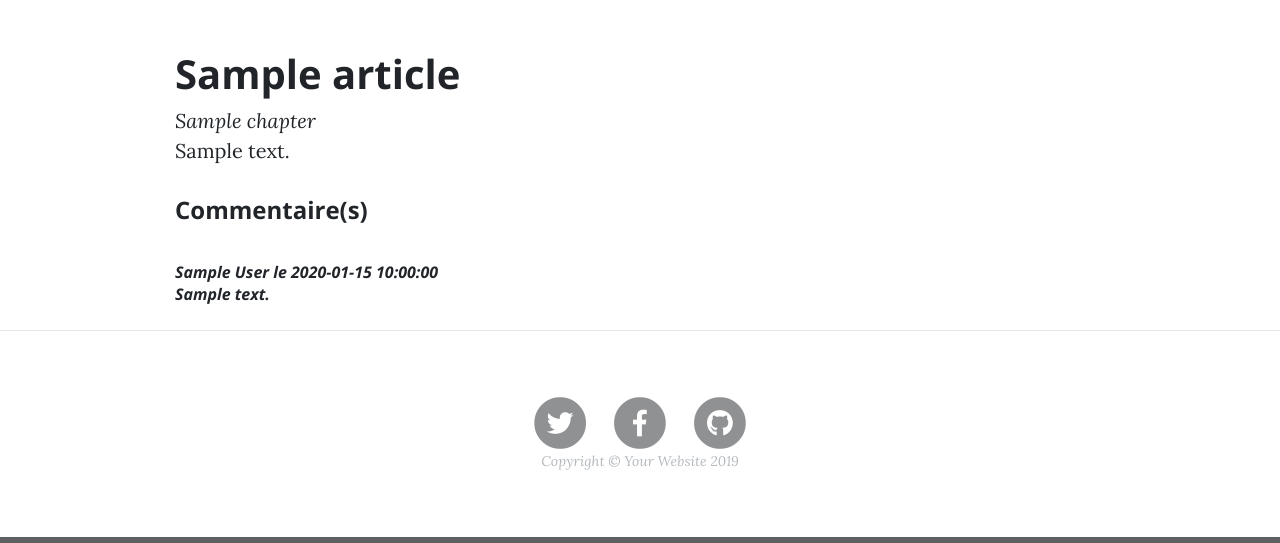
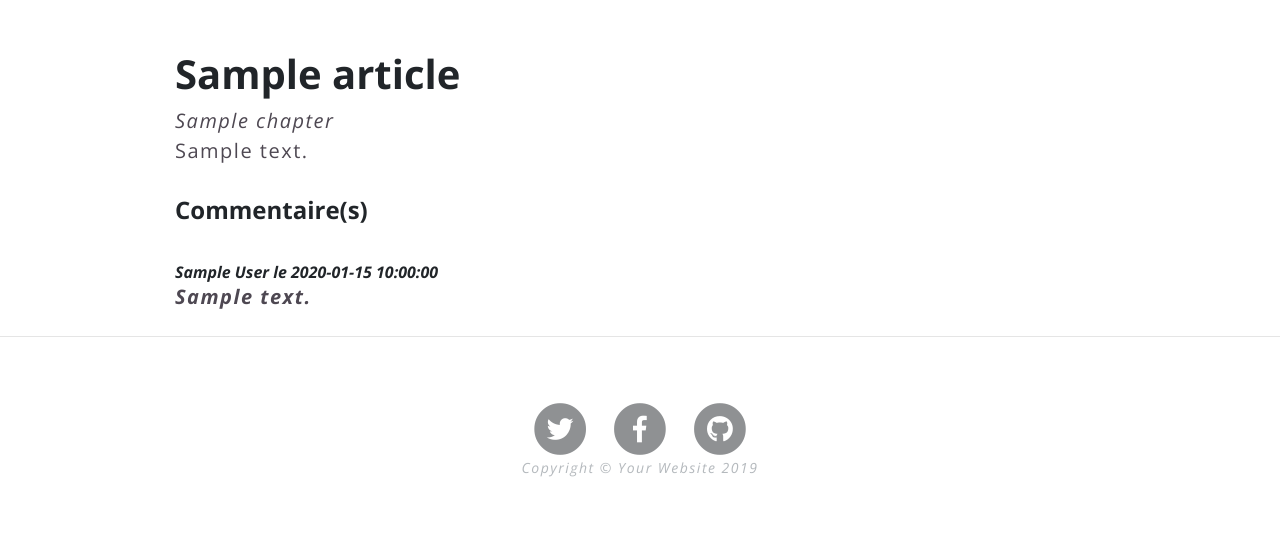
Before and after one commit to sl0ders/Projet_4, a PHP site: template app/Views/admin/Articles/show.php in a window 1280 px wide. Shown: the part 628-1171 px from the top of the page. Run offline with PHP 8.4, Linux system fonts and the light colour scheme; the template is opened without the code that fills it: most values are stand-ins (such as "Sample title", 1, 10 or a date in 2020); data that the repository does not hold is empty; some libraries are stand-ins or nearby versions.

Commit message:
modification de l'interface index.php

```diff
--- a/app/Views/articles/index.php
+++ b/app/Views/articles/index.php
@@ -44,4 +44,9 @@
     <?php endforeach; ?>
 
     <br>
+    <form method="post">
+        <?= $form->input('author', "Auteur du commentaire"); ?>
+        <?= $form->textarea('content', "Entrez votre commentaire") ?>
+        <button class="btn btn-primary">Sauvegarder</button>
+    </form>
 </article>
--- a/app/Views/templates/default.php
+++ b/app/Views/templates/default.php
@@ -1,6 +1,30 @@
 <!DOCTYPE html>
 <html lang="fr">
 <head>
+    <link rel="canonical" href="https://startbootstrap.com/previews/clean-blog/">
+
+    <link href="https://fonts.googleapis.com/css?family=Nunito:200,200i,300,300i,400,400i,600,600i,700,700i,800,800i,900,900i" rel="stylesheet">
+
+    <link rel="stylesheet" href="https://pro.fontawesome.com/releases/v5.7.0/css/all.css" integrity="sha384-6jHF7Z3XI3fF4XZixAuSu0gGKrXwoX/w3uFPxC56OtjChio7wtTGJWRW53Nhx6Ev" crossorigin="anonymous">
+
+
+    <link type="application/atom+xml" rel="alternate" href="https://startbootstrap.com/feed.xml" title="startbootstrap" />
+    <script type="be8a942a569fc6ff6c56a9f5-text/javascript">
+  // Google Analytics Tracking Script
+  (function(i, s, o, g, r, a, m) {
+    i['GoogleAnalyticsObject'] = r;
+    i[r] = i[r] || function() {
+      (i[r].q = i[r].q || []).push(arguments)
+    }, i[r].l = 1 * new Date();
+    a = s.createElement(o),
+      m = s.getElementsByTagName(o)[0];
+    a.async = 1;
+    a.src = g;
+    m.parentNode.insertBefore(a, m)
+  })(window, document, 'script', '//www.google-analytics.com/analytics.js', 'ga');
+  ga('create', 'UA-38417733-17', 'startbootstrap.com');
+  ga('send', 'pageview');
+</script>
     <meta charset="UTF-8">
     <meta name="viewport" content="width=device-width, initial-scale=1, shrink-to-fit=no">
     <meta name="description" content="">
--- a/public/css/clean-blog.css
+++ b/public/css/clean-blog.css
@@ -13,9 +13,17 @@
 p {
     line-height: 1.5;
     margin: 0 0;
+    color: #4e4852; font-family: 'Open Sans', Helvetica, sans-serif;
+    font-size: 20px;
+    letter-spacing: 1.5px;
+    background-color: #ffffff;
 }
 
 p a {
+    color: #4e4852; font-family: 'Open Sans', Helvetica, sans-serif;
+    font-size: 20px;
+    letter-spacing: 1.5px;
+    background-color: #ffffff;
     text-decoration: underline;
 }
 
```
